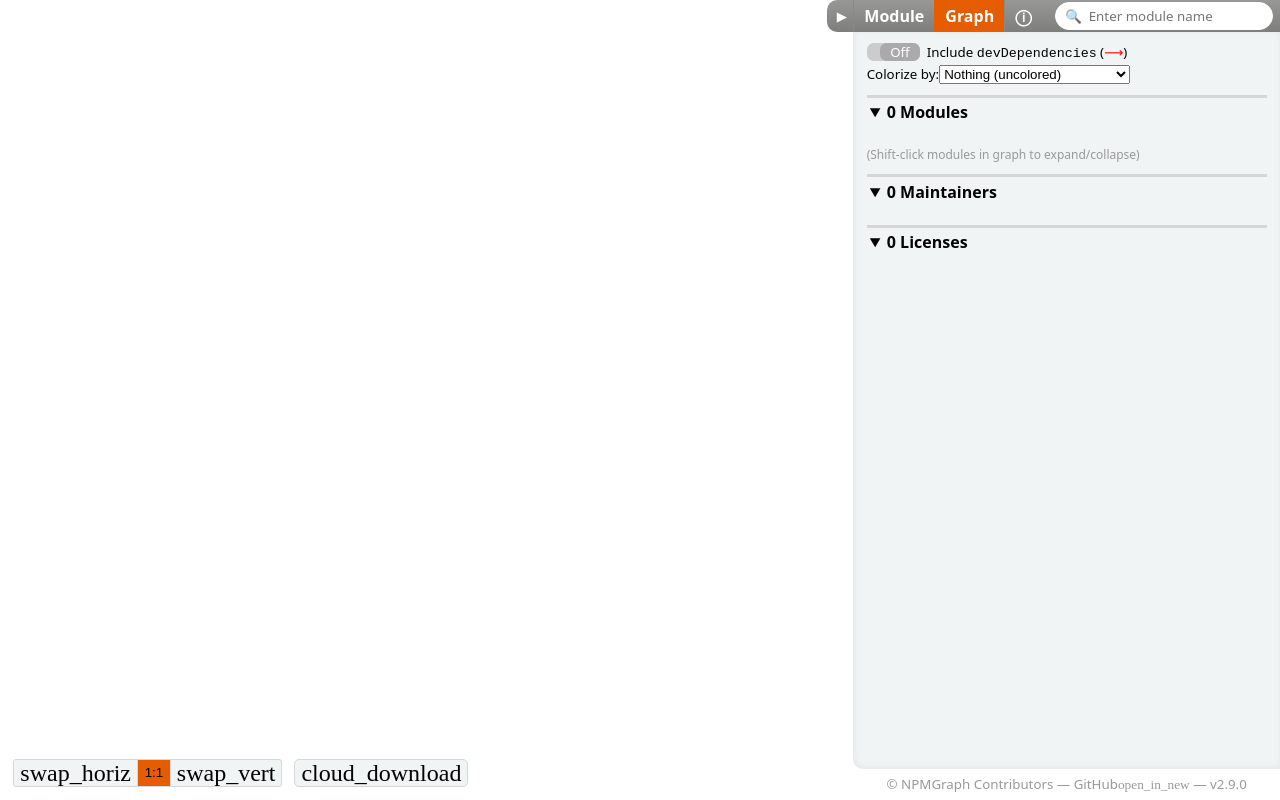
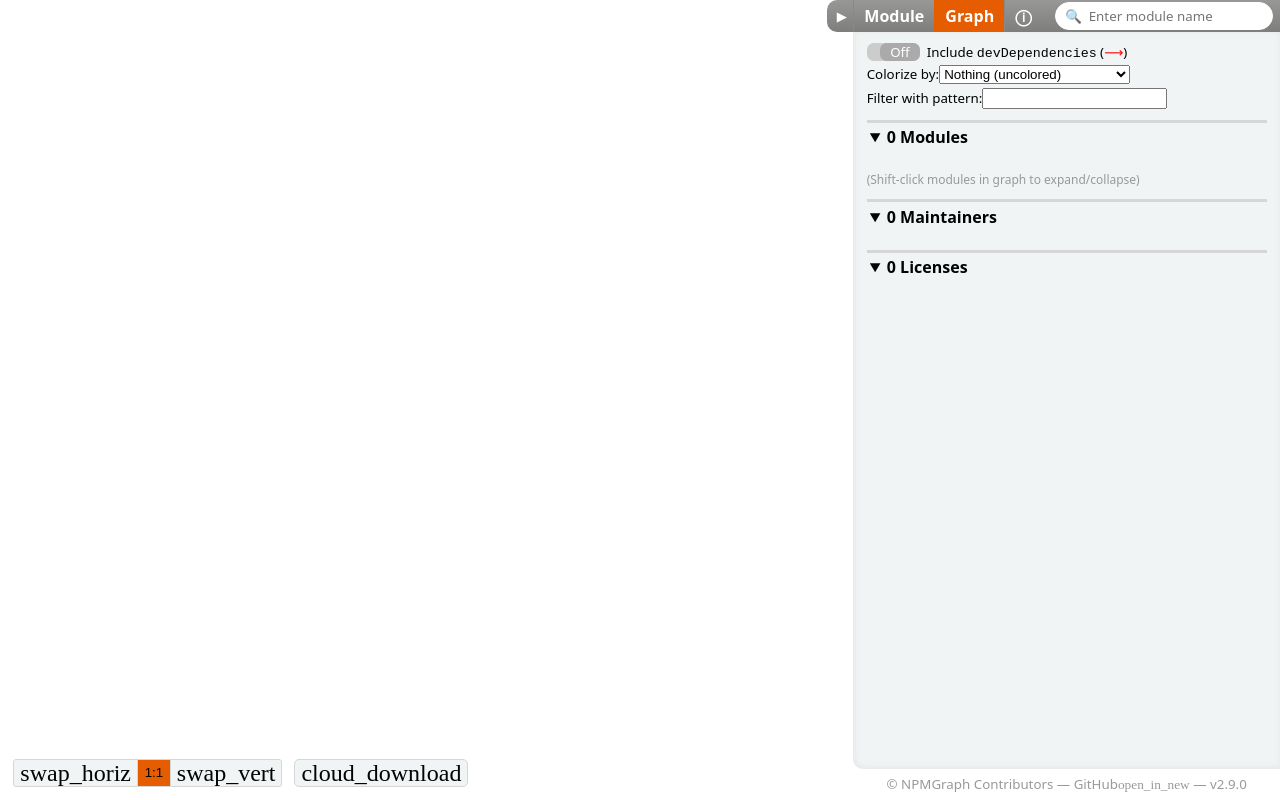
Before and after one commit to npmgraph/npmgraph, a React (Vite) app: page / in a window 1280 px wide. Both pictures are taken after a click on the element "Graph". Built offline with nearby package versions, Linux system fonts and the light colour scheme.

Commit message:
add filtering by regex
Signed-off-by: Martin Rauscher <martin@balena.io>

```diff
--- a/js/App.tsx
+++ b/js/App.tsx
@@ -14,6 +14,7 @@ export const useQuery = sharedStateHook(queryFromLocation(), 'query');
 export const useModule = sharedStateHook([], 'module');
 export const useGraph = sharedStateHook(null as GraphState, 'graph');
 export const useColorize = sharedStateHook('', 'colorize');
+export const useFilterPattern = sharedStateHook('', 'filterPattern');
 export const useIncludeDev = sharedStateHook(false, 'includeDev');
 export const useExcludes = sharedStateHook([], 'excludes');
 
--- a/js/Graph.tsx
+++ b/js/Graph.tsx
@@ -9,6 +9,7 @@ import {
   store,
   useColorize,
   useExcludes,
+  useFilterPattern,
   useGraph,
   useIncludeDev,
   useInspectorOpen,
@@ -411,6 +412,7 @@ export default function Graph() {
   const [graph, setGraph] = useGraph();
   const [excludes, setExcludes] = useExcludes();
   const [colorize] = useColorize();
+  const [filterPattern] = useFilterPattern();
 
   const [zoom, setZoom] = useState(0);
 
@@ -483,7 +485,7 @@ export default function Graph() {
 
   // Filter for which modules should be shown / collapsed in the graph
   function moduleFilter({ name }) {
-    return !excludes?.includes(name);
+    return !excludes?.includes(name) && (!filterPattern || new RegExp(filterPattern).test(name));
   }
 
   // NOTE: Graph rendering can take a significant amount of time.  It is also dependent on UI settings.
@@ -501,7 +503,7 @@ export default function Graph() {
     setGraph(newGraph);
 
     return abort;
-  }, [query, includeDev, excludes]);
+  }, [query, includeDev, excludes, filterPattern]);
 
   // Effect: Parse SVG markup into DOM
   useEffect(() => {
--- a/js/GraphPane.tsx
+++ b/js/GraphPane.tsx
@@ -4,7 +4,7 @@ import { interpolateSpectral } from 'd3-scale-chromatic';
 import { select } from 'd3-selection';
 import { arc, pie } from 'd3-shape';
 import React, { useEffect, useRef } from 'react';
-import { useColorize, useExcludes, useIncludeDev } from './App';
+import { useColorize, useExcludes, useFilterPattern, useIncludeDev } from './App';
 import { Toggle } from './Components';
 import { hslFor } from './Graph';
 import { Pane, Section, Tag, Tags } from './Inspector';
@@ -100,6 +100,7 @@ export default function GraphPane({ graph, ...props }) {
     a < b ? -1 : a > b ? 1 : 0;
   const compareEntryValue = ([, a], [, b]) => (a < b ? -1 : a > b ? 1 : 0);
   const [colorize, setColorize] = useColorize();
+  const [filterPattern, setFilterPattern] = useFilterPattern();
   const [excludes] = useExcludes();
   const [includeDev, setIncludeDev] = useIncludeDev();
 
@@ -173,6 +174,17 @@ export default function GraphPane({ graph, ...props }) {
         </div>
       ) : null}
 
+			<label>
+				Filter with pattern:
+				<input
+					defaultValue={filterPattern}
+					onBlur={(e) => setFilterPattern(e.target.value)}
+          onKeyDown={e => {
+            if (/^(?:Enter|Tab)$/.test(e.key)) setFilterPattern(e.target.value);
+          }}
+				></input>
+			</label>
+
       <Section title={simplur`${graph.modules.size} Module[|s]`}>
         <Tags>
           {Object.entries(occurances)
```
